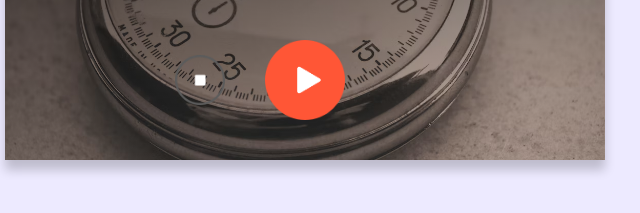
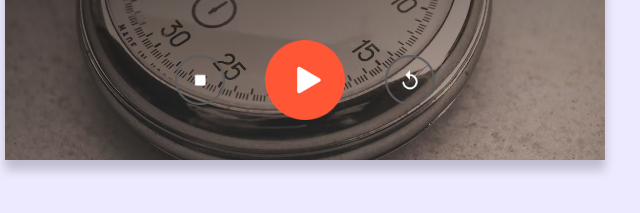
Before and after one commit to kushal-solanki/Stopwatch, a plain HTML site: page index.html in a window 1280 px wide. Shown: the part 377-590 px from the top of the page, 335-975 px from the left. Drawn offline with Linux system fonts and the light colour scheme; the site is published under a folder, as on GitHub Pages, so addresses that start at the root find nothing.

Commit message:
Update index.html

```diff
--- a/index.html
+++ b/index.html
@@ -12,7 +12,7 @@
       <div class="buttons">
         <img src="img/stop.png" alt="" onclick="watchStop()" />
         <img src="img/start.png" alt="" onclick="watchStart()" />
-        <img src="/img/reset.png" alt="" onclick="watchReset()" />
+        <img src="img/reset.png" alt="" onclick="watchReset()" />
         <script src="index.js"></script>
       </div>
     </div>
```
